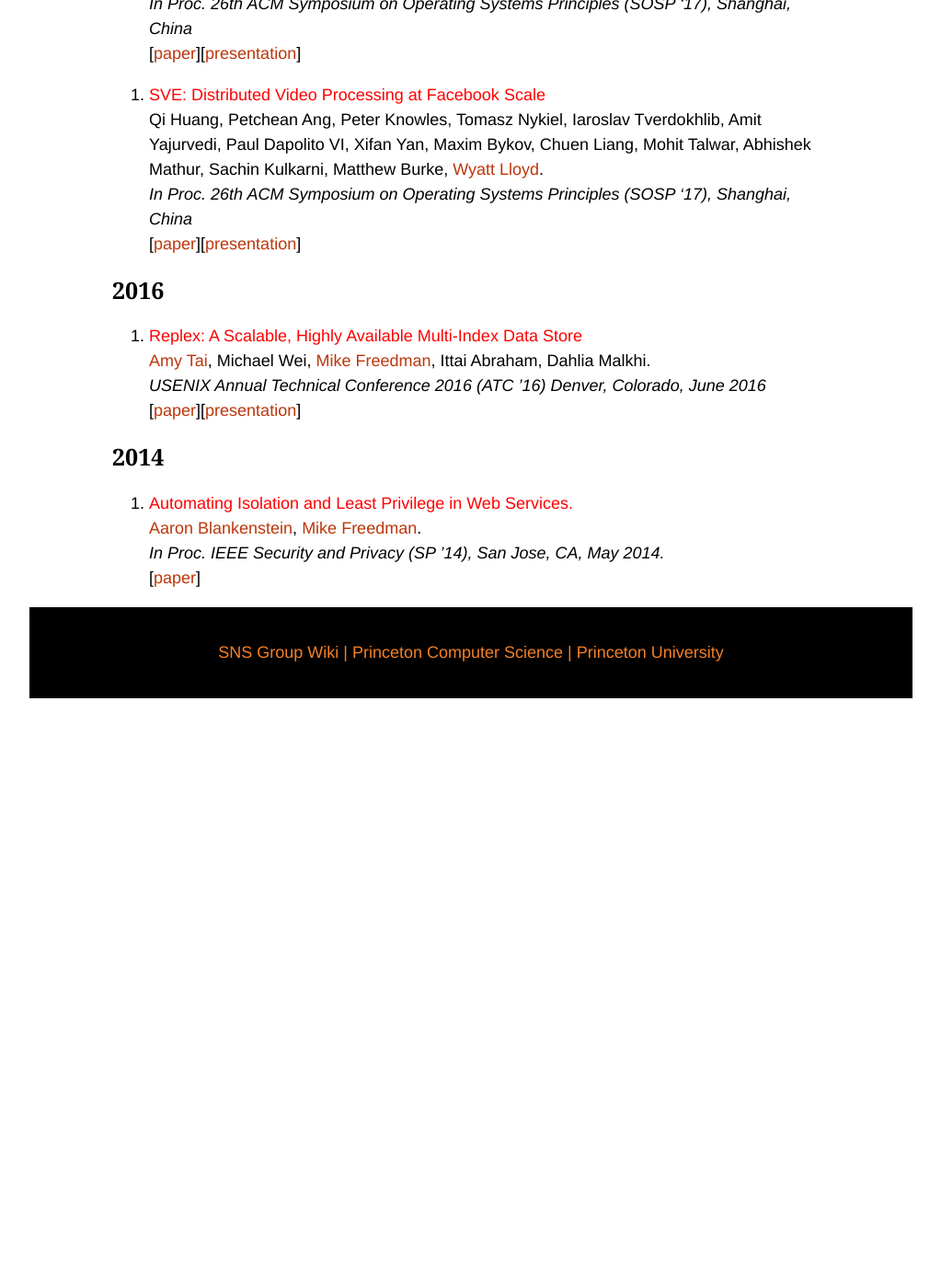
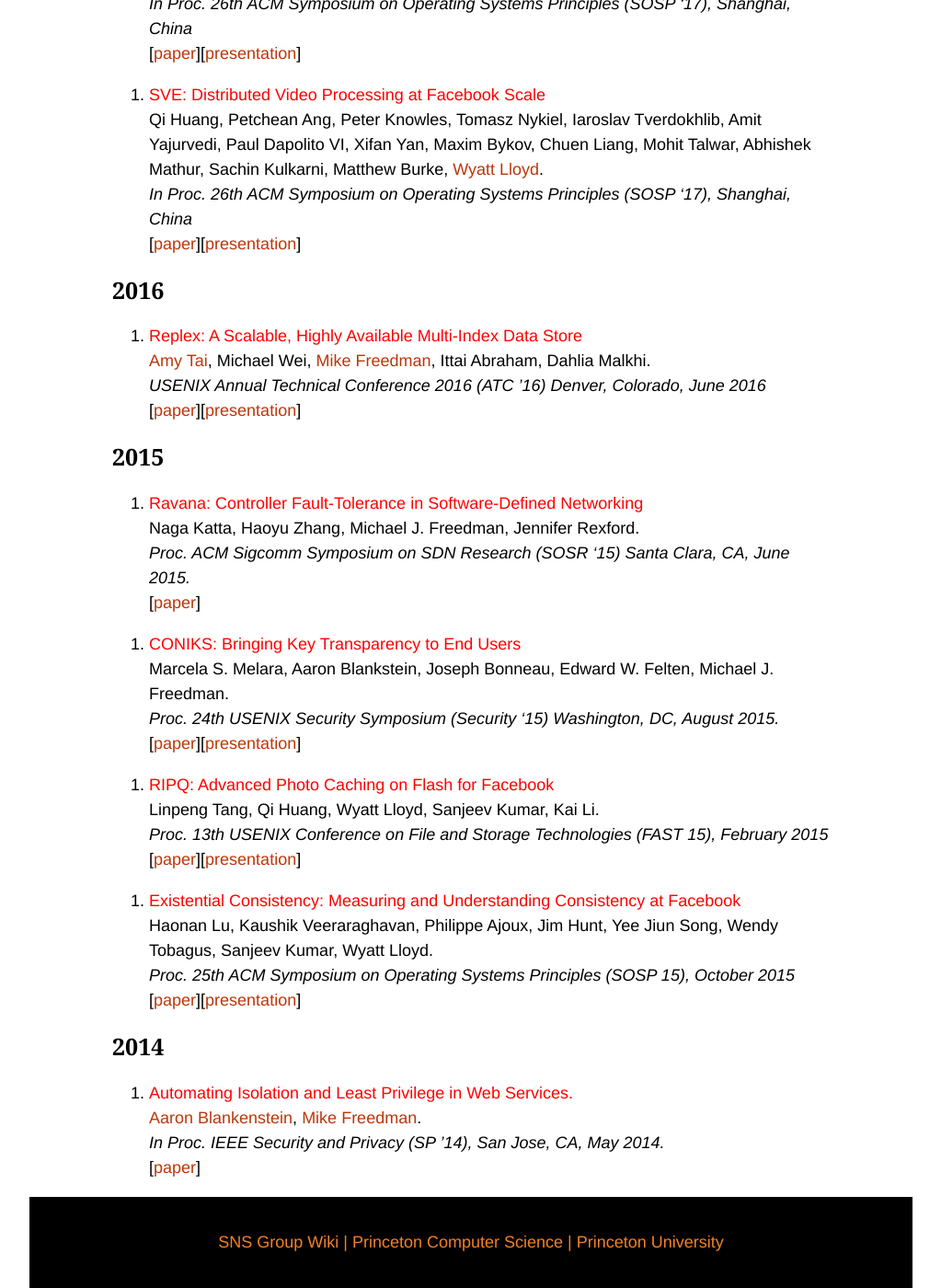
Before and after one commit to princeton-sns/www, a Jekyll site: the page built from publications.md, in a window 1280 px wide and 1400 px high, scrolled down 1368 px. Shown: the whole window at 92% size, without its empty margins (128-1151 px from the left). Built offline with Jekyll 4.4.1, drawn with Linux system fonts in a browser that asks for light colours; some web fonts are replaced; before the commit the page ends 2127 px from its top, so only the background shows below that.

Commit message:
Add David Liu and 2015 papers+slides

```diff
--- a/_data/people.yml
+++ b/_data/people.yml
@@ -98,13 +98,13 @@
     url: http://www.cs.princeton.edu/~haonanl/
     picture: /assets/img/people/placeholder.png
 
-  - first_name: David
+  - first_name: David H.
     last_name: Liu
     nick: hl7
     type: phd
     active: true
     url: http://www.cs.princeton.edu/~hl7/
-    picture: /assets/img/people/placeholder.png
+    picture: /assets/img/people/hl7.jpg
 
   - first_name: Jeffrey
     last_name: Helt
--- a/_data/publications.yml
+++ b/_data/publications.yml
@@ -1,28 +1,3 @@
-- title: "Replex: A Scalable, Highly Available Multi-Index Data Store"
-  project: replex
-  people:
-    - amytai
-    - Michael Wei
-    - mfreed
-    - Ittai Abraham
-    - Dahlia Malkhi
-  venue: "USENIX Annual Technical Conference 2016 (ATC ’16) Denver, Colorado, June 2016"
-  paper: http://sns.cs.princeton.edu/wp-content/uploads/2016/10/atc2016.pdf
-  presentation: https://www.usenix.org/conference/atc16/technical-sessions/presentation/tai
-  year: 2016
-  award:
-    - Best Paper Award
-
-
-- title: Automating Isolation and Least Privilege in Web Services.
-  project: passe
-  people:
-    - ablankst
-    - mfreed
-  venue: "In Proc. IEEE Security and Privacy (SP ’14), San Jose, CA, May 2014."
-  paper: http://sns.cs.princeton.edu/docs/passe-sp14-final.pdf
-  year: 2014
-
 - title: "SVE: Distributed Video Processing at Facebook Scale"
   people:
     - Qi Huang
@@ -125,3 +100,77 @@
   year: 2017
   paper: /assets/papers/2017-nsdi-zhang.pdf
   presentation: /assets/slides/2017-nsdi-zhang.pdf
+
+- title: "Replex: A Scalable, Highly Available Multi-Index Data Store"
+  project: replex
+  people:
+    - amytai
+    - Michael Wei
+    - mfreed
+    - Ittai Abraham
+    - Dahlia Malkhi
+  venue: "USENIX Annual Technical Conference 2016 (ATC ’16) Denver, Colorado, June 2016"
+  paper: http://sns.cs.princeton.edu/wp-content/uploads/2016/10/atc2016.pdf
+  presentation: https://www.usenix.org/conference/atc16/technical-sessions/presentation/tai
+  year: 2016
+  award:
+    - Best Paper Award
+
+- title: "Existential Consistency: Measuring and Understanding Consistency at Facebook"
+  people:
+    - Haonan Lu
+    - Kaushik Veeraraghavan
+    - Philippe Ajoux
+    - Jim Hunt
+    - Yee Jiun Song
+    - Wendy Tobagus
+    - Sanjeev Kumar
+    - Wyatt Lloyd
+  venue: "Proc. 25th ACM Symposium on Operating Systems Principles (SOSP 15), October 2015"
+  paper: /assets/papers/2015-sosp-lu.pdf
+  presentation: /assets/slides/2015-sosp-lu.pdf
+  year: 2015
+
+- title: "RIPQ: Advanced Photo Caching on Flash for Facebook"
+  people:
+    - Linpeng Tang
+    - Qi Huang
+    - Wyatt Lloyd
+    - Sanjeev Kumar
+    - Kai Li
+  venue: "Proc. 13th USENIX Conference on File and Storage Technologies (FAST 15), February 2015"
+  paper: /assets/papers/2015-fast-tang.pdf
+  presentation: /assets/slides/2015-fast-tang.pdf
+  year: 2015
+
+- title: "CONIKS: Bringing Key Transparency to End Users"
+  people:
+    - Marcela S. Melara
+    - Aaron Blankstein
+    - Joseph Bonneau
+    - Edward W. Felten
+    - Michael J. Freedman
+  venue: "Proc. 24th USENIX Security Symposium (Security '15) Washington, DC, August 2015."
+  paper: /assets/papers/2015-sec-melara.pdf
+  presentation: /assets/slides/2015-sec-melara.pdf
+  year: 2015
+  award: 2017 Caspar Bowden Award for Privacy Enhancing Technologies
+
+- title: "Ravana: Controller Fault-Tolerance in Software-Defined Networking"
+  people:
+    - Naga Katta
+    - Haoyu Zhang
+    - Michael J. Freedman
+    - Jennifer Rexford
+  venue: "Proc. ACM Sigcomm Symposium on SDN Research (SOSR '15) Santa Clara, CA, June 2015."
+  paper: /assets/papers/2015-sosr-katta.pdf
+  year: 2015
+
+- title: Automating Isolation and Least Privilege in Web Services.
+  project: passe
+  people:
+    - ablankst
+    - mfreed
+  venue: "In Proc. IEEE Security and Privacy (SP ’14), San Jose, CA, May 2014."
+  paper: http://sns.cs.princeton.edu/docs/passe-sp14-final.pdf
+  year: 2014
```
Also changed, not shown: assets/img/people/hl7.jpg (added), 9 other files.
